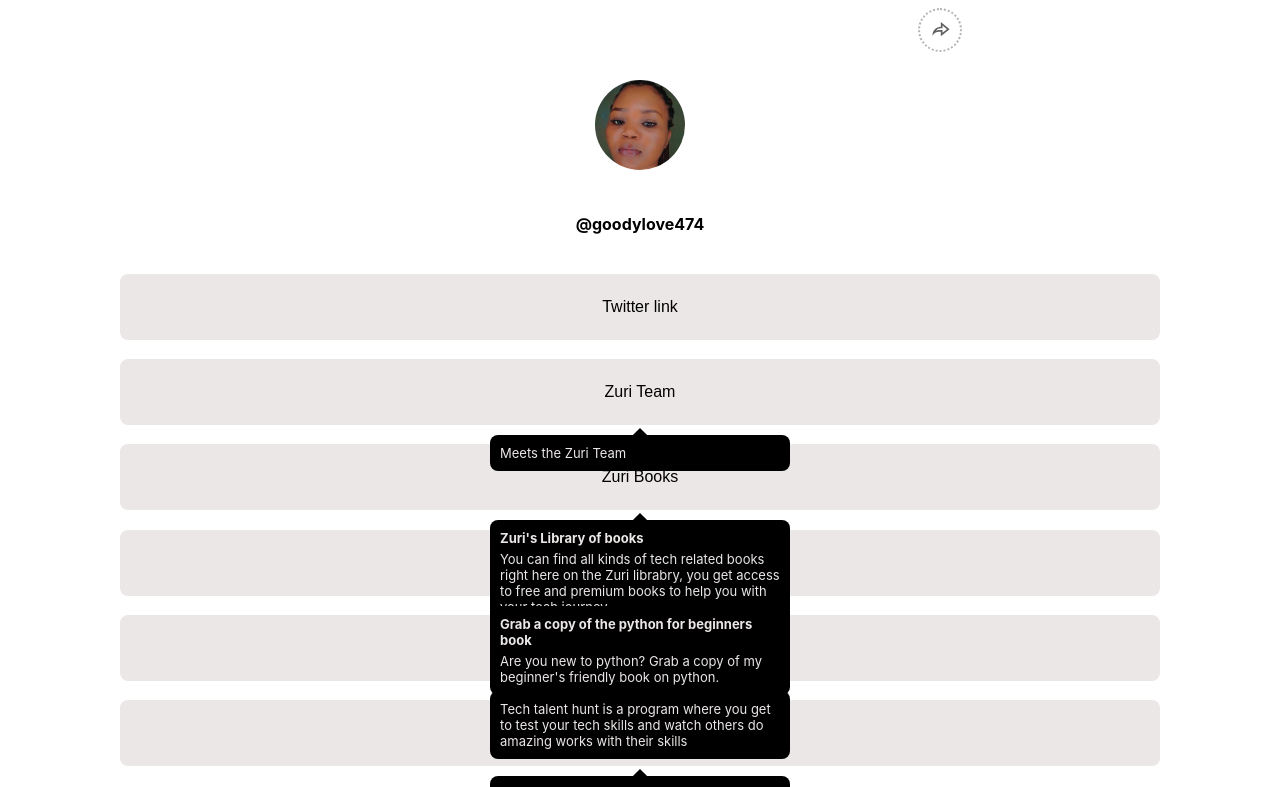
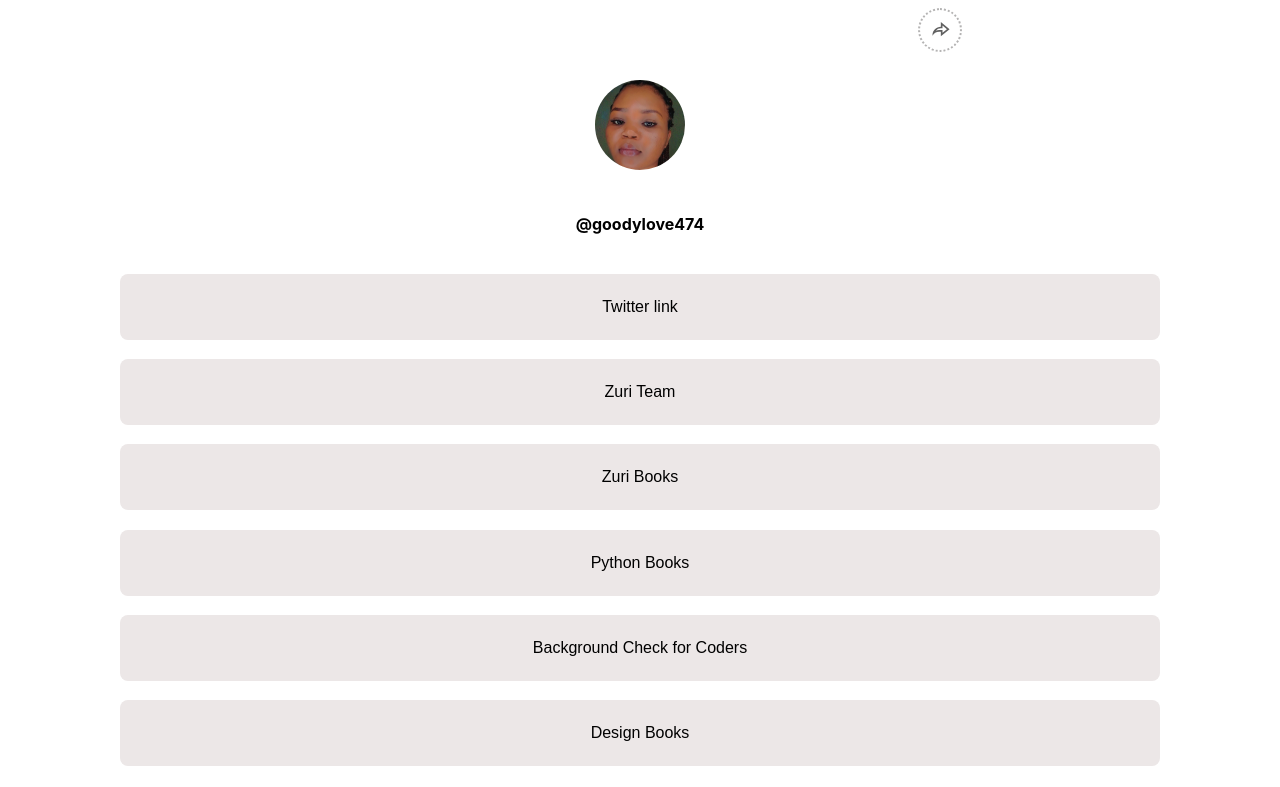
Before and after one commit to goodylove/linktree, a React (Create React App) app: page / in a window 1280 px wide. Shown: the top 787 px of the page. Built offline with nearby package versions, Linux system fonts and the light colour scheme.

Commit message:
Update index.jsx

```diff
--- a/src/components/LinkButton/index.jsx
+++ b/src/components/LinkButton/index.jsx
@@ -3,7 +3,7 @@
 import "./LinkButton.css";
 
 const LinkButton = ({ children, id, href, tooltipTitle, tooltipSubText }) => {
-  const [showTooltip, setShowTooltip] = useState(true);
+  const [showTooltip, setShowTooltip] = useState(false);
 
   const handleShowTooltip = () => {
     setShowTooltip(true);
```
